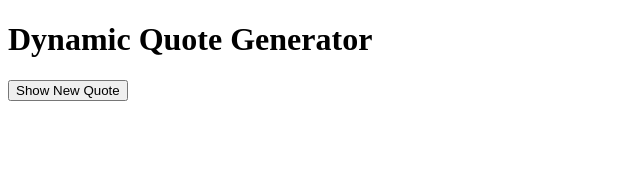
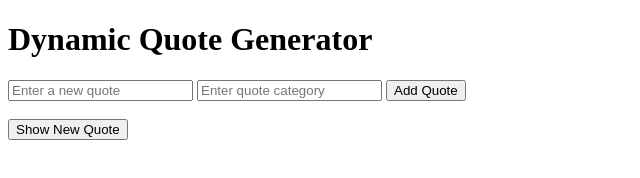
Before and after one commit to codenant/alx_fe_javascript, a plain HTML site: page dom-manipulation/index.html in a window 1280 px wide. Shown: the whole page, without its empty margins (0-640 px from the left). Drawn offline with Linux system fonts and the light colour scheme.

Commit message:
Added quote addition mark-up

```diff
--- a/dom-manipulation/index.html
+++ b/dom-manipulation/index.html
@@ -7,6 +7,11 @@
   </head>
   <body>
     <h1>Dynamic Quote Generator</h1>
+    <div>
+        <input id="newQuoteText" type="text" placeholder="Enter a new quote" />
+        <input id="newQuoteCategory" type="text" placeholder="Enter quote category" />
+        <button onclick="addQuote()">Add Quote</button>
+    </div><br>
     <div id="quoteDisplay"></div>
     <button id="newQuote">Show New Quote</button>
     <script src="script.js"></script>
```
